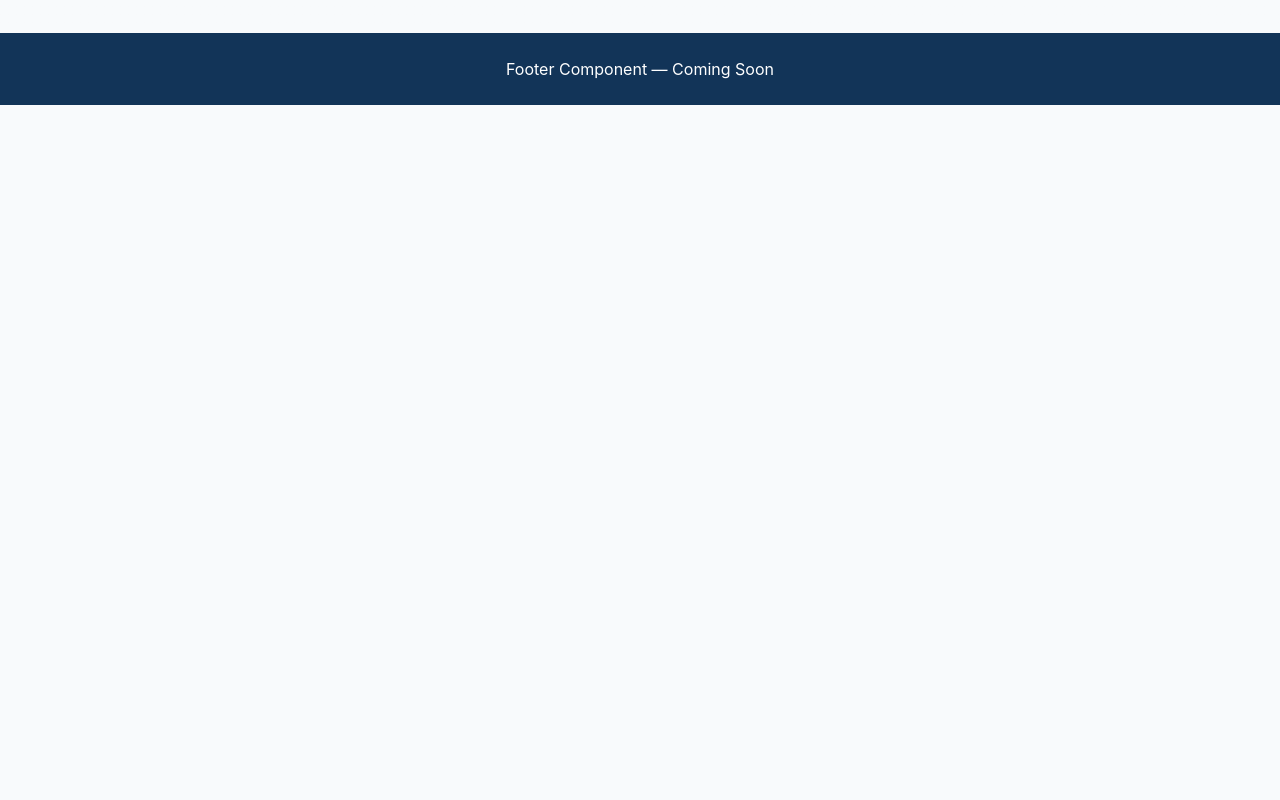
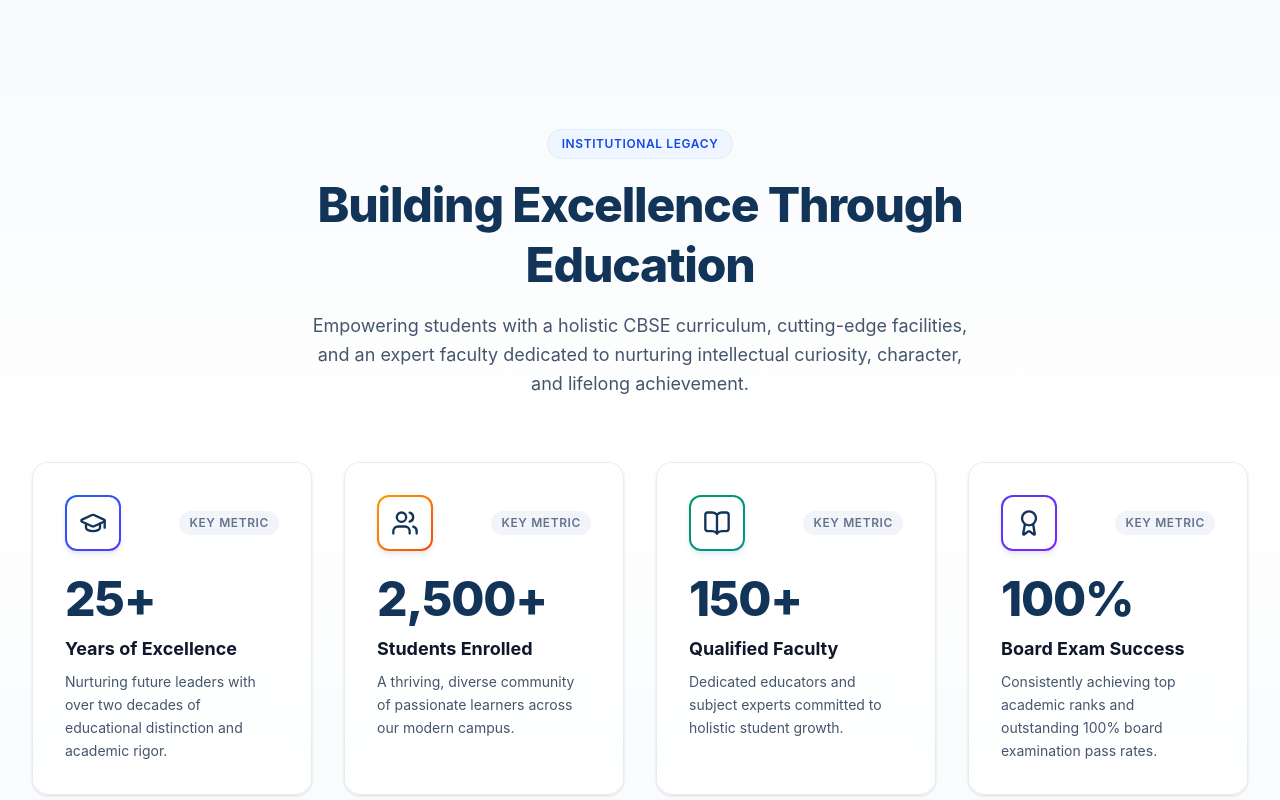
Before and after one commit to shivamvermajss/DETTROIN-INT-ShivamVerma-Website-Public, a React (Vite) app: page / in a window 1280 px wide. Shown: the part 900-1700 px from the top of the page. Before the commit the page ends 1005 px from the top, so only its background shows below. Built offline with nearby package versions, Linux system fonts and the light colour scheme.

Commit message:
feat(stats): add animated statistics and highlights section

```diff
--- /dev/null
+++ b/src/components/statistics/StatCard.jsx
@@ -0,0 +1,76 @@
+import React from 'react';
+import CountUp from 'react-countup';
+import { motion } from 'framer-motion';
+
+/**
+ * StatCard Component
+ * Renders an individual stat card with an icon, animated CountUp number, title, and description.
+ */
+const StatCard = ({ item, cardVariants }) => {
+  const { id, number, suffix, title, description, icon: Icon, iconGradient } = item;
+  const titleId = `stat-title-${id}`;
+
+  return (
+    <motion.div
+      variants={cardVariants}
+      tabIndex={0}
+      role="region"
+      aria-labelledby={titleId}
+      className="group relative h-full rounded-2xl bg-white/80 backdrop-blur-md border border-slate-200/80 p-6 sm:p-8 shadow-sm transition-all duration-300 hover:-translate-y-2 hover:shadow-xl hover:shadow-blue-900/5 hover:border-blue-200 focus-visible:outline-none focus-visible:ring-2 focus-visible:ring-[#2563EB] focus-visible:ring-offset-2 flex flex-col justify-between"
+    >
+      {/* Subtle Top Accent Glow on Hover */}
+      <div className="absolute inset-x-0 top-0 h-1 rounded-t-2xl bg-gradient-to-r from-transparent via-blue-500/0 to-transparent group-hover:via-blue-500/40 transition-all duration-500" />
+
+      <div>
+        {/* Icon Header */}
+        <div className="flex items-center justify-between mb-6">
+          <div className={`w-14 h-14 rounded-xl bg-gradient-to-br ${iconGradient} p-0.5 shadow-md shadow-blue-900/10 group-hover:scale-110 transition-transform duration-300`}>
+            <div className="w-full h-full bg-white rounded-[10px] flex items-center justify-center">
+              <Icon className="w-7 h-7 text-[#123458] group-hover:text-blue-600 transition-colors duration-300" aria-hidden="true" />
+            </div>
+          </div>
+
+          <span className="text-xs font-semibold uppercase tracking-wider px-2.5 py-1 rounded-full bg-slate-100 text-slate-500 group-hover:bg-blue-50 group-hover:text-blue-600 transition-colors duration-300">
+            Key Metric
+          </span>
+        </div>
+
+        {/* Animated Number */}
+        <div className="mb-3">
+          <div className="text-4xl sm:text-5xl font-extrabold text-[#123458] tracking-tight flex items-baseline gap-0.5">
+            <CountUp
+              start={0}
+              end={number}
+              duration={2.5}
+              separator=","
+              suffix={suffix}
+              enableScrollSpy
+              scrollSpyOnce
+            >
+              {({ countUpRef }) => (
+                <span ref={countUpRef} />
+              )}
+            </CountUp>
+          </div>
+        </div>
+
+        {/* Title */}
+        <h3 id={titleId} className="text-lg font-bold text-slate-900 mb-2 group-hover:text-[#123458] transition-colors duration-200">
+          {title}
+        </h3>
+
+        {/* Description */}
+        <p className="text-sm text-slate-600 leading-relaxed font-normal">
+          {description}
+        </p>
+      </div>
+
+      {/* Screen reader text for full clarity */}
+      <span className="sr-only">
+        {number}{suffix} - {title}. {description}
+      </span>
+    </motion.div>
+  );
+};
+
+export default StatCard;
--- /dev/null
+++ b/src/components/statistics/Statistics.jsx
@@ -0,0 +1,71 @@
+import React from 'react';
+import { motion } from 'framer-motion';
+import Container from '../ui/container/Container';
+import StatisticsGrid from './StatisticsGrid';
+import { statisticsData } from './StatisticsData';
+
+const headerVariants = {
+  hidden: { opacity: 0, y: 20 },
+  visible: {
+    opacity: 1,
+    y: 0,
+    transition: {
+      duration: 0.6,
+      ease: [0.16, 1, 0.3, 1],
+    },
+  },
+};
+
+/**
+ * Statistics Component
+ * Quick Statistics Section displaying animated metrics to establish institutional trust & credibility.
+ */
+const Statistics = () => {
+  return (
+    <section
+      className="relative py-16 lg:py-24 bg-gradient-to-b from-[#F8FAFC] via-white to-[#F8FAFC] overflow-hidden"
+      aria-labelledby="statistics-heading"
+    >
+      {/* Background Soft Mesh Ambient Glows */}
+      <div
+        className="absolute top-1/2 left-1/2 -translate-x-1/2 -translate-y-1/2 w-full max-w-7xl h-[400px] bg-[radial-gradient(ellipse_at_center,_var(--tw-gradient-stops))] from-blue-100/40 via-amber-50/20 to-transparent rounded-full blur-3xl pointer-events-none -z-10"
+        aria-hidden="true"
+      />
+
+      <Container maxWidth="max-w-7xl">
+        {/* Section Header */}
+        <div className="max-w-3xl mx-auto text-center mb-12 lg:mb-16">
+          <motion.div
+            initial="hidden"
+            whileInView="visible"
+            viewport={{ once: true, margin: '-50px' }}
+            variants={headerVariants}
+          >
+            {/* Small Eyebrow Badge */}
+            <span className="inline-flex items-center gap-2 px-3.5 py-1.5 rounded-full bg-blue-50 text-blue-700 text-xs font-semibold uppercase tracking-wider mb-4 border border-blue-100/80">
+              Institutional Legacy
+            </span>
+
+            {/* Main Heading */}
+            <h2
+              id="statistics-heading"
+              className="text-3xl sm:text-4xl lg:text-5xl font-extrabold text-[#123458] tracking-tight mb-4 leading-tight"
+            >
+              Building Excellence Through Education
+            </h2>
+
+            {/* Short Description */}
+            <p className="text-base sm:text-lg text-slate-600 leading-relaxed max-w-2xl mx-auto">
+              Empowering students with a holistic CBSE curriculum, cutting-edge facilities, and an expert faculty dedicated to nurturing intellectual curiosity, character, and lifelong achievement.
+            </p>
+          </motion.div>
+        </div>
+
+        {/* Statistics Grid */}
+        <StatisticsGrid stats={statisticsData} />
+      </Container>
+    </section>
+  );
+};
+
+export default Statistics;
--- /dev/null
+++ b/src/components/statistics/StatisticsData.js
@@ -0,0 +1,48 @@
+import { GraduationCap, Users, BookOpen, Award } from 'lucide-react';
+
+/**
+ * Quick Statistics Section Data
+ * Contains metrics showcasing institutional legacy, student body, faculty, and academic success.
+ */
+export const statisticsData = [
+  {
+    id: 'years-of-excellence',
+    number: 25,
+    suffix: '+',
+    title: 'Years of Excellence',
+    description: 'Nurturing future leaders with over two decades of educational distinction and academic rigor.',
+    icon: GraduationCap,
+    badgeColor: 'bg-blue-50 text-blue-600 border-blue-100',
+    iconGradient: 'from-blue-600 to-indigo-600',
+  },
+  {
+    id: 'students-enrolled',
+    number: 2500,
+    suffix: '+',
+    title: 'Students Enrolled',
+    description: 'A thriving, diverse community of passionate learners across our modern campus.',
+    icon: Users,
+    badgeColor: 'bg-amber-50 text-amber-600 border-amber-100',
+    iconGradient: 'from-amber-500 to-orange-600',
+  },
+  {
+    id: 'qualified-faculty',
+    number: 150,
+    suffix: '+',
+    title: 'Qualified Faculty',
+    description: 'Dedicated educators and subject experts committed to holistic student growth.',
+    icon: BookOpen,
+    badgeColor: 'bg-emerald-50 text-emerald-600 border-emerald-100',
+    iconGradient: 'from-emerald-600 to-teal-600',
+  },
+  {
+    id: 'board-exam-success',
+    number: 100,
+    suffix: '%',
+    title: 'Board Exam Success',
+    description: 'Consistently achieving top academic ranks and outstanding 100% board examination pass rates.',
+    icon: Award,
+    badgeColor: 'bg-violet-50 text-violet-600 border-violet-100',
+    iconGradient: 'from-indigo-600 to-violet-600',
+  },
+];
--- /dev/null
+++ b/src/components/statistics/StatisticsGrid.jsx
@@ -0,0 +1,48 @@
+import React from 'react';
+import { motion } from 'framer-motion';
+import StatCard from './StatCard';
+
+const containerVariants = {
+  hidden: { opacity: 0 },
+  visible: {
+    opacity: 1,
+    transition: {
+      staggerChildren: 0.15,
+      delayChildren: 0.2,
+    },
+  },
+};
+
+const cardVariants = {
+  hidden: { opacity: 0, y: 30 },
+  visible: {
+    opacity: 1,
+    y: 0,
+    transition: {
+      duration: 0.6,
+      ease: [0.16, 1, 0.3, 1],
+    },
+  },
+};
+
+/**
+ * StatisticsGrid Component
+ * Displays a responsive grid of StatCards with staggered Framer Motion entrance animations.
+ */
+const StatisticsGrid = ({ stats }) => {
+  return (
+    <motion.div
+      variants={containerVariants}
+      initial="hidden"
+      whileInView="visible"
+      viewport={{ once: true, margin: '-50px' }}
+      className="grid grid-cols-1 sm:grid-cols-2 lg:grid-cols-4 gap-6 lg:gap-8"
+    >
+      {stats.map((item) => (
+        <StatCard key={item.id} item={item} cardVariants={cardVariants} />
+      ))}
+    </motion.div>
+  );
+};
+
+export default StatisticsGrid;
--- /dev/null
+++ b/src/components/statistics/index.js
@@ -0,0 +1,5 @@
+export { default as Statistics } from './Statistics';
+export { default as StatCard } from './StatCard';
+export { default as StatisticsGrid } from './StatisticsGrid';
+export { statisticsData } from './StatisticsData';
+export { default } from './Statistics';
--- a/src/pages/Home/HomePage.jsx
+++ b/src/pages/Home/HomePage.jsx
@@ -1,6 +1,7 @@
 import React from 'react';
 import PageWrapper from '../../components/layout/PageWrapper';
 import { Hero } from '../../components/hero';
+import { Statistics } from '../../components/statistics';
 
 const HomePage = () => {
   return (
@@ -9,6 +10,7 @@ const HomePage = () => {
       description="Pavna International School, Aligarh (formerly DPS Aligarh), established in 1998, offers world-class CBSE education, AI & Robotics, SEEL framework, state-of-the-art sports facilities, and premium residential boarding."
     >
       <Hero />
+      <Statistics />
     </PageWrapper>
   );
 };
```
